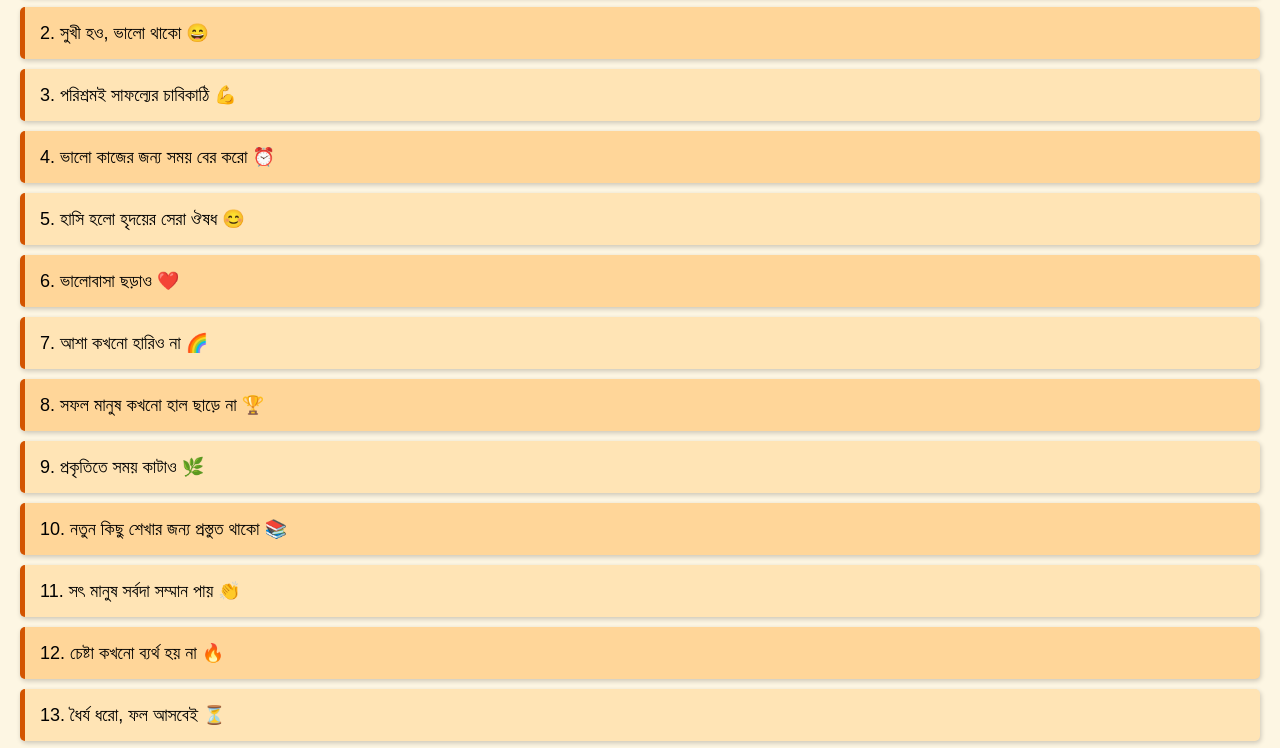
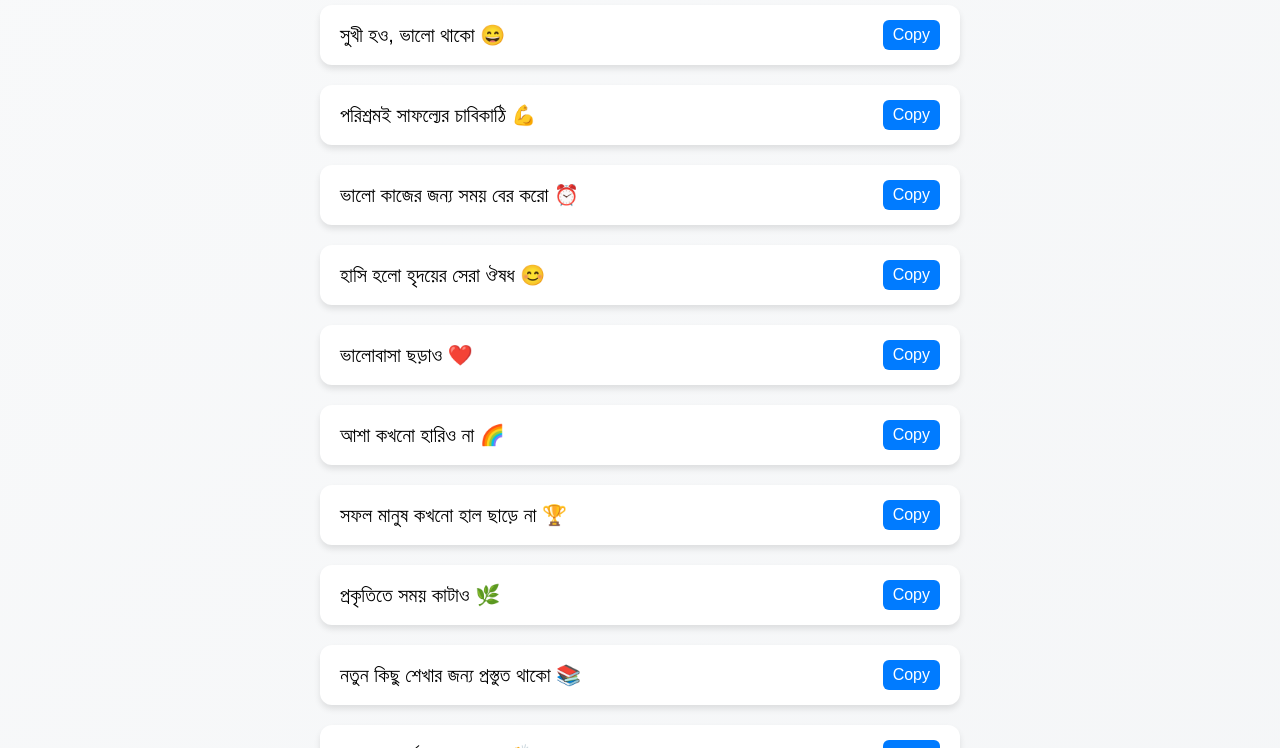
Before and after one commit to rahman2008-svg/my-bangla-quotes, a plain HTML site: page index.html in a window 1280 px wide. Shown: the part 136-884 px from the top of the page. Drawn offline with Linux system fonts and the light colour scheme.

Commit message:
Initial commit: Bangla Quotes App

```diff
--- a/index.html
+++ b/index.html
@@ -2,43 +2,119 @@
 <html lang="bn">
 <head>
   <meta charset="UTF-8">
-    <title>Bangla Quotes</title>
+  <meta name="viewport" content="width=device-width, initial-scale=1.0">
+  <title>Bangla Quotes App 🌟</title>
   <style>
-        body { font-family: 'Arial', sans-serif; margin: 20px; background: #fdf6e3; }
-        h1 { text-align: center; color: #d35400; }
-        .quote {
+    body {
+      font-family: 'SolaimanLipi', sans-serif;
+      background: linear-gradient(135deg, #f8f9fa, #e9ecef);
+      margin: 0;
+      padding: 0;
+    }
+
+    h1 {
+      text-align: center;
+      padding: 20px;
+      color: #343a40;
+    }
+
+    #quotes-container {
+      display: flex;
+      flex-direction: column;
+      align-items: center;
+      padding: 10px;
+    }
+
+    .quote-card {
+      background: #ffffff;
+      width: 90%;
+      max-width: 600px;
       margin: 10px 0;
-            padding: 15px;
-            background: #ffe4b5;
-            border-left: 5px solid #d35400;
-            border-radius: 5px;
-            box-shadow: 1px 2px 5px rgba(0,0,0,0.2);
+      padding: 15px 20px;
+      border-radius: 12px;
+      box-shadow: 0 4px 6px rgba(0,0,0,0.1);
+      font-size: 20px;
+      display: flex;
+      justify-content: space-between;
+      align-items: center;
+      transition: transform 0.2s;
+    }
+
+    .quote-card:hover {
+      transform: translateY(-2px);
+      box-shadow: 0 6px 8px rgba(0,0,0,0.15);
+    }
+
+    .copy-btn {
+      background-color: #007bff;
+      color: white;
+      border: none;
+      border-radius: 6px;
+      padding: 6px 10px;
+      cursor: pointer;
+      font-size: 16px;
+      transition: background-color 0.2s;
+    }
+
+    .copy-btn:hover {
+      background-color: #0056b3;
+    }
+
+    @media (max-width: 600px) {
+      .quote-card {
         font-size: 18px;
+        flex-direction: column;
+        align-items: flex-start;
       }
-        .quote:nth-child(even) { background: #ffd699; }
+
+      .copy-btn {
+        margin-top: 10px;
+      }
+    }
   </style>
 </head>
 <body>
-    <h1>🌸 Bangla Quotes 🌸</h1>
-    <div id="quotes-container">Loading quotes...</div>
+  <h1>Bangla Quotes 🌟</h1>
+  <div id="quotes-container">
+    <!-- Quotes will appear here -->
+  </div>
 
   <script>
-        fetch('quotes.json')
-        .then(response => response.json())
-        .then(quotes => {
+    async function loadQuotes() {
+      try {
+        const res = await fetch('quotes.json');
+        const data = await res.json();
         const container = document.getElementById('quotes-container');
-            container.innerHTML = '';
-            quotes.forEach((quote, i) => {
-                const div = document.createElement('div');
-                div.className = 'quote';
-                div.textContent = `${i+1}. ${quote}`;
-                container.appendChild(div);
+
+        data.forEach(item => {
+          const card = document.createElement('div');
+          card.className = 'quote-card';
+
+          const quoteText = document.createElement('span');
+          quoteText.textContent = item.quote;
+
+          const copyBtn = document.createElement('button');
+          copyBtn.className = 'copy-btn';
+          copyBtn.textContent = 'Copy';
+          copyBtn.onclick = () => {
+            navigator.clipboard.writeText(item.quote).then(() => {
+              copyBtn.textContent = 'Copied ✅';
+              setTimeout(() => copyBtn.textContent = 'Copy', 1000);
             });
-        })
-        .catch(err => {
+          };
+
+          card.appendChild(quoteText);
+          card.appendChild(copyBtn);
+          container.appendChild(card);
+        });
+
+      } catch (err) {
+        console.error('Error loading quotes:', err);
         document.getElementById('quotes-container').textContent = 'Error loading quotes 😢';
-            console.error(err);
-        });
+      }
+    }
+
+    loadQuotes();
   </script>
 </body>
 </html>
--- a/quotes.json
+++ b/quotes.json
@@ -1,128 +1,114 @@
 [
-    "জীবন সুন্দর 🌸",
-    "সুখী হও, ভালো থাকো 😄",
-    "পরিশ্রমই সাফল্যের চাবিকাঠি 💪",
-    "ভালো কাজের জন্য সময় বের করো ⏰",
-    "হাসি হলো হৃদয়ের সেরা ঔষধ 😊",
-    "ভালোবাসা ছড়াও ❤️",
-    "আশা কখনো হারিও না 🌈",
-    "সফল মানুষ কখনো হাল ছাড়ে না 🏆",
-    "প্রকৃতিতে সময় কাটাও 🌿",
-    "নতুন কিছু শেখার জন্য প্রস্তুত থাকো 📚",
-    "সৎ মানুষ সর্বদা সম্মান পায় 👏",
-    "চেষ্টা কখনো ব্যর্থ হয় না 🔥",
-    "ধৈর্য ধরো, ফল আসবেই ⏳",
-    "মনের শক্তি অপরাজেয় 💖",
-    "নিজেকে বিশ্বাস করো 🌟",
-    "খুশি থাকলে জীবন সহজ 😊",
-    "ভয়কে দূরে সরাও 🚫",
-    "সকালে সূর্যোদয় দেখো 🌅",
-    "প্রকৃতিকে ভালোবাসো 🍀",
-    "ভালবাসা ছড়াও 🌹",
-    "সততা হলো সেরা নীতি 🕊️",
-    "মনে শান্তি রাখো 🧘",
-    "শিখতে কখনো থামো না 📖",
-    "নতুন দিন, নতুন সুযোগ 🌞",
-    "সুখ ভাগ করে নাও 🤝",
-    "পরিবারকে ভালোবাসো 👨‍👩‍👧‍👦",
-    "ভালো কাজ করো, ভালো ফল পাও 🌻",
-    "সকালের প্রভাত শুভ হোক 🌤️",
-    "স্বপ্ন দেখো এবং অর্জন করো ✨",
-    "মুক্ত মনে চলাফেরা করো 🕊️",
-    "সরাসরি কথা বলো, স্পষ্ট হও 🗣️",
-    "মহৎ চিন্তা বড় কাজের সূচনা 💡",
-    "সাহসিক হও, জয় তোমার হবে 🦁",
-    "পরিশ্রমী হও, আলোর পথে যাও 🌟",
-    "প্রকৃতিতে আনন্দ খুঁজো 🌺",
-    "প্রকৃতির সঙ্গে সময় কাটাও 🍃",
-    "প্রতিদিন নতুন কিছু শেখো 📚",
-    "ভালোবাসা ছড়িয়ে দাও 💕",
-    "সততা রক্ষা করো 🛡️",
-    "সফলতা আস্তে আস্তে আসে 🏅",
-    "ধৈর্য ধরো, সব ঠিক হয়ে যাবে 🌸",
-    "মনের শক্তি বিশ্বাস রাখে 💖",
-    "খুশি থাকো, আনন্দ ছড়াও 😄",
-    "ভয়কে হারাও 🏹",
-    "প্রকৃতির সৌন্দর্য উপভোগ করো 🌳",
-    "ভালোবাসা সর্বদা জিতবে ❤️",
-    "সততা মানেই শান্তি 🕊️",
-    "মনের শান্তি বজায় রাখো 🧘",
-    "শিখতে থাকো, কখনো থেমো না 📖",
-    "নতুন দিনের নতুন আশা 🌞",
-    "সুখ ভাগাভাগি করো 🤗",
-    "পরিবারকে ভালোবাসো 👪",
-    "ভালো কাজ করো, ফল সুন্দর হবে 🌷",
-    "সকালের সূর্যোদয় দেখো 🌅",
-    "স্বপ্ন দেখো, স্বপ্ন পূরণ করো ✨",
-    "মুক্ত মনে চলাফেরা করো 🕊️",
-    "স্পষ্টভাবে কথা বলো 🗣️",
-    "মহৎ চিন্তা বড় কাজের সূত্র 💡",
-    "সাহসিক হও, জয় তোমার হবে 🦁",
-    "পরিশ্রমী হও, আলোর পথে চলো 🌟",
-    "প্রকৃতির আনন্দ উপভোগ করো 🌼",
-    "প্রকৃতির সঙ্গে সম্পর্ক রাখো 🌿",
-    "প্রতিদিন কিছু নতুন শিখো 📚",
-    "ভালোবাসা ছড়াও 💖",
-    "সততা রক্ষা করো 🛡️",
-    "সফলতা আস্তে আস্তে আসে 🏆",
-    "ধৈর্য ধরো, সব ঠিক হবে 🌸",
-    "মনের শক্তি অপরাজেয় 💪",
-    "খুশি থাকো, আনন্দ ছড়াও 😄",
-    "ভয়কে হারাও 🏹",
-    "প্রকৃতির সৌন্দর্য উপভোগ করো 🌳",
-    "ভালোবাসা সর্বদা জয়ী ❤️",
-    "সততা মানে শান্তি 🕊️",
-    "মনের শান্তি রাখো 🧘",
-    "শিখতে থাকো 📖",
-    "নতুন দিন, নতুন আশা 🌞",
-    "সুখ ভাগাভাগি করো 🤗",
-    "পরিবারকে ভালোবাসো 👨‍👩‍👧‍👦",
-    "ভালো কাজ করো 🌷",
-    "সকালের সূর্যোদয় দেখো 🌅",
-    "স্বপ্ন দেখো ✨",
-    "মুক্ত থাকো 🕊️",
-    "স্পষ্টভাবে বলো 🗣️",
-    "মহৎ চিন্তা 💡",
-    "সাহসিক হও 🦁",
-    "পরিশ্রমী হও 🌟",
-    "প্রকৃতির আনন্দ 🌼",
-    "প্রকৃতির সঙ্গে থাকো 🌿",
-    "প্রতিদিন শিখো 📚",
-    "ভালোবাসা ছড়াও 💖",
-    "সততা রক্ষা করো 🛡️",
-    "সফলতা আসবেই 🏆",
-    "ধৈর্য ধরো 🌸",
-    "মনের শক্তি 💪",
-    "খুশি থাকো 😄",
-    "ভয় হারাও 🏹",
-    "প্রকৃতির সৌন্দর্য 🌳",
-    "ভালোবাসা জিতবে ❤️",
-    "সততা মানে শান্তি 🕊️",
-    "মনের শান্তি রাখো 🧘",
-    "শিখতে থাকো 📖",
-    "নতুন দিন 🌞",
-    "সুখ ভাগাভাগি 🤗",
-    "পরিবার ভালোবাসো 👨‍👩‍👧‍👦",
-    "ভালো কাজ করো 🌷",
-    "সকালের সূর্য 🌅",
-    "স্বপ্ন দেখো ✨",
-    "মুক্ত থাকো 🕊️",
-    "স্পষ্টভাবে বলো 🗣️",
-    "মহৎ চিন্তা 💡",
-    "সাহসিক হও 🦁",
-    "পরিশ্রমী হও 🌟",
-    "প্রকৃতির আনন্দ 🌼",
-    "প্রকৃতির সঙ্গে থাকো 🌿",
-    "প্রতিদিন শিখো 📚",
-    "ভালোবাসা ছড়াও 💖",
-    "সততা রক্ষা করো 🛡️",
-    "সফলতা আসবেই 🏆",
-    "ধৈর্য ধরো 🌸",
-    "মনের শক্তি 💪",
-    "খুশি থাকো 😄",
-    "ভয় হারাও 🏹",
-    "প্রকৃতির সৌন্দর্য 🌳",
-    "ভালোবাসা জিতবে ❤️",
-    "সততা মানে শান্তি 🕊️",
-    "মনের শান্তি রাখো 🧘"
+  {"quote": "সুখী হও, ভালো থাকো 😄"},
+  {"quote": "পরিশ্রমই সাফল্যের চাবিকাঠি 💪"},
+  {"quote": "ভালো কাজের জন্য সময় বের করো ⏰"},
+  {"quote": "হাসি হলো হৃদয়ের সেরা ঔষধ 😊"},
+  {"quote": "ভালোবাসা ছড়াও ❤️"},
+  {"quote": "আশা কখনো হারিও না 🌈"},
+  {"quote": "সফল মানুষ কখনো হাল ছাড়ে না 🏆"},
+  {"quote": "প্রকৃতিতে সময় কাটাও 🌿"},
+  {"quote": "নতুন কিছু শেখার জন্য প্রস্তুত থাকো 📚"},
+  {"quote": "সৎ মানুষ সর্বদা সম্মান পায় 👏"},
+  {"quote": "চেষ্টা কখনো ব্যর্থ হয় না 🔥"},
+  {"quote": "ধৈর্য ধরো, ফল আসবেই ⏳"},
+  {"quote": "মনের শক্তি অপরাজেয় 💖"},
+  {"quote": "নিজেকে বিশ্বাস করো 🌟"},
+  {"quote": "খুশি থাকলে জীবন সহজ 😊"},
+  {"quote": "ভয়কে দূরে সরাও 😌"},
+  {"quote": "সফলতার পথে ছোটো পদক্ষেপও গুরুত্বপূর্ণ 👣"},
+  {"quote": "সৃজনশীল হও, নিজের চিন্তাকে মুক্ত রাখো 🎨"},
+  {"quote": "সৎ পথে চললে জীবন শান্ত হয় 🕊️"},
+  {"quote": "সময়কে মূল্য দাও ⏰"},
+  {"quote": "সাহসিক হও, নতুন কিছু চেষ্টা করো 🏞️"},
+  {"quote": "ভালোবাসা দিয়ে জীবন সাজাও 💕"},
+  {"quote": "সপ্ন দেখো এবং পূরণ করার চেষ্টা করো 🌠"},
+  {"quote": "পরিবর্তনকে আলিঙ্গন করো 🔄"},
+  {"quote": "সবার সাথে সদয় হও 🤝"},
+  {"quote": "প্রকৃতির সৌন্দর্য উপভোগ করো 🌳"},
+  {"quote": "শিখতে কখনো দেরি হয় না 📖"},
+  {"quote": "ভয়কে মোকাবিলা করো 🛡️"},
+  {"quote": "মনে রাখো, প্রতিদিন নতুন সুযোগ নিয়ে আসে 🌞"},
+  {"quote": "দয়া করো, সাহায্য করো 🤗"},
+  {"quote": "চেষ্টা চালিয়ে যাও, হাল ছাড়ো না 🏁"},
+  {"quote": "নিজের স্বপ্নকে অগ্রাধিকার দাও ✨"},
+  {"quote": "সুখের জন্য ধন্যবাদ জানাও 🙏"},
+  {"quote": "সৃজনশীলতার মাধ্যমে জীবন আনন্দময় 🎭"},
+  {"quote": "সমস্যাকে চ্যালেঞ্জ হিসেবে নাও 💥"},
+  {"quote": "নিজেকে প্রিয় রাখো 💝"},
+  {"quote": "মনের শান্তি অমূল্য 🧘"},
+  {"quote": "সততা সর্বদা জয়ী হয় 🏅"},
+  {"quote": "ভালো কাজের জন্য সময় তৈরি করো ⏳"},
+  {"quote": "স্বাস্থ্যই বড় ধন 🏃‍♂️"},
+  {"quote": "প্রতিদিন কিছু নতুন শেখার চেষ্টা করো 📘"},
+  {"quote": "পাশাপাশি অন্যকে সাহায্য করো 👐"},
+  {"quote": "মজাদার হও, জীবন সুন্দর করে তোলো 😎"},
+  {"quote": "সফলতার চাবিকাঠি ধৈর্য 🔑"},
+  {"quote": "ভালো মানুষ হও, জীবনের আনন্দ বৃদ্ধি করো 🌈"},
+  {"quote": "সফলতা ধীরে আসে, ধৈর্য ধরো 🐢"},
+  {"quote": "নিজের ক্ষমতা চিহ্নিত করো ⚡"},
+  {"quote": "চেষ্টা কখনো বৃথা যায় না 🏋️"},
+  {"quote": "স্বপ্নের দিকে অগ্রসর হও 🚀"},
+  {"quote": "ভালোবাসা ছড়াও, স্নেহ দাও 💞"},
+  {"quote": "সৎ জীবনে শান্তি থাকে 🌿"},
+  {"quote": "নিজেকে উন্নত করার জন্য প্রতিদিন কাজ করো 🔧"},
+  {"quote": "ভয়কে জয় করো 🏹"},
+  {"quote": "সৃজনশীল চিন্তা জীবনের আনন্দ দেয় 🎨"},
+  {"quote": "সময়কে নষ্ট করো না ⏱️"},
+  {"quote": "সফলতার জন্য কঠোর পরিশ্রম করো 💪"},
+  {"quote": "নিজের উপর বিশ্বাস রাখো 🌟"},
+  {"quote": "সদয় হও, সহানুভূতিশীল হও 🤝"},
+  {"quote": "শান্তি মনের মধ্যে খুঁজে পাওয়া যায় 🕊️"},
+  {"quote": "প্রতিদিন নতুন কিছু শেখার চেষ্টা করো 📖"},
+  {"quote": "পরিবর্তনকে স্বাগত জানাও 🔄"},
+  {"quote": "নিজেকে ভালোবাসো ❤️"},
+  {"quote": "অন্যকে সাহায্য করা আনন্দ দেয় 🤗"},
+  {"quote": "স্বপ্ন পূরণের জন্য কাজ করো 🌠"},
+  {"quote": "সফলতা ছোটো ছোটো পদক্ষেপে আসে 👣"},
+  {"quote": "সৃজনশীল হও, নতুন আইডিয়া বের করো 💡"},
+  {"quote": "ধৈর্য ধরো, ফল আসবেই ⏳"},
+  {"quote": "মনের শক্তি অপরাজেয় 💖"},
+  {"quote": "নিজেকে প্রিয় রাখো 💝"},
+  {"quote": "সাহসিক হও, নতুন কিছু চেষ্টা করো 🏞️"},
+  {"quote": "সমস্যা মানেই শেখার সুযোগ 🔥"},
+  {"quote": "প্রকৃতিতে সময় কাটাও 🌳"},
+  {"quote": "ভালোবাসা ছড়াও ❤️"},
+  {"quote": "সফল মানুষ কখনো হাল ছাড়ে না 🏆"},
+  {"quote": "আশা কখনো হারিও না 🌈"},
+  {"quote": "হাসি হলো হৃদয়ের সেরা ঔষধ 😊"},
+  {"quote": "পরিশ্রমই সাফল্যের চাবিকাঠি 💪"},
+  {"quote": "সুখী হও, ভালো থাকো 😄"},
+  {"quote": "ভালো কাজের জন্য সময় বের করো ⏰"},
+  {"quote": "চেষ্টা কখনো ব্যর্থ হয় না 🔥"},
+  {"quote": "ধৈর্য ধরো, ফল আসবেই ⏳"},
+  {"quote": "মনের শক্তি অপরাজেয় 💖"},
+  {"quote": "নিজেকে বিশ্বাস করো 🌟"},
+  {"quote": "খুশি থাকলে জীবন সহজ 😊"},
+  {"quote": "ভয়কে দূরে সরাও 😌"},
+  {"quote": "সফলতার পথে ছোটো পদক্ষেপও গুরুত্বপূর্ণ 👣"},
+  {"quote": "সৃজনশীল হও, নিজের চিন্তাকে মুক্ত রাখো 🎨"},
+  {"quote": "সৎ পথে চললে জীবন শান্ত হয় 🕊️"},
+  {"quote": "সময়কে মূল্য দাও ⏰"},
+  {"quote": "ভালোবাসা দিয়ে জীবন সাজাও 💕"},
+  {"quote": "সপ্ন দেখো এবং পূরণ করার চেষ্টা করো 🌠"},
+  {"quote": "পরিবর্তনকে আলিঙ্গন করো 🔄"},
+  {"quote": "সবার সাথে সদয় হও 🤝"},
+  {"quote": "শিখতে কখনো দেরি হয় না 📖"},
+  {"quote": "ভয়কে মোকাবিলা করো 🛡️"},
+  {"quote": "মজাদার হও, জীবন সুন্দর করে তোলো 😎"},
+  {"quote": "সাহসিকতা তোমাকে এগিয়ে নিয়ে যায় 🏹"},
+  {"quote": "প্রকৃতির সৌন্দর্য উপভোগ করো 🌿"},
+  {"quote": "নিজেকে উন্নত করার জন্য কাজ করো 🔧"},
+  {"quote": "ভালো মানুষ হও, জীবনের আনন্দ বৃদ্ধি করো 🌈"},
+  {"quote": "সফলতা ধীরে আসে, ধৈর্য ধরো 🐢"},
+  {"quote": "নিজের ক্ষমতা চিহ্নিত করো ⚡"},
+  {"quote": "চেষ্টা কখনো বৃথা যায় না 🏋️"},
+  {"quote": "ভালোবাসা ছড়াও, স্নেহ দাও 💞"},
+  {"quote": "সৎ জীবনে শান্তি থাকে 🌿"},
+  {"quote": "স্বপ্নের দিকে অগ্রসর হও 🚀"},
+  {"quote": "ভয়কে জয় করো 🏹"},
+  {"quote": "সফলতার চাবিকাঠি ধৈর্য 🔑"},
+  {"quote": "প্রতিদিন নতুন কিছু শেখার চেষ্টা করো 📘"},
+  {"quote": "পরিবর্তনকে স্বাগত জানাও 🔄"},
+  {"quote": "নিজেকে ভালোবাসো ❤️"},
+  {"quote": "অন্যকে সাহায্য করা আনন্দ দেয় 🤗"}
 ]
```
Lines whose indentation alone changed are shown as unchanged.
